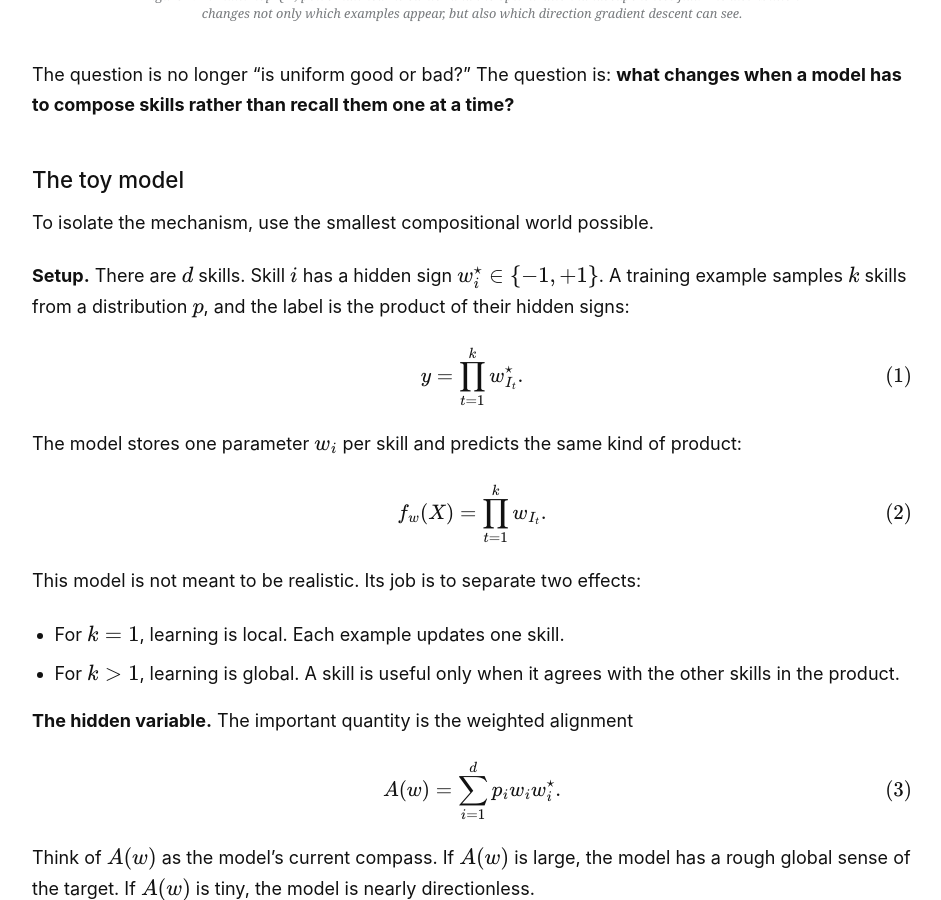
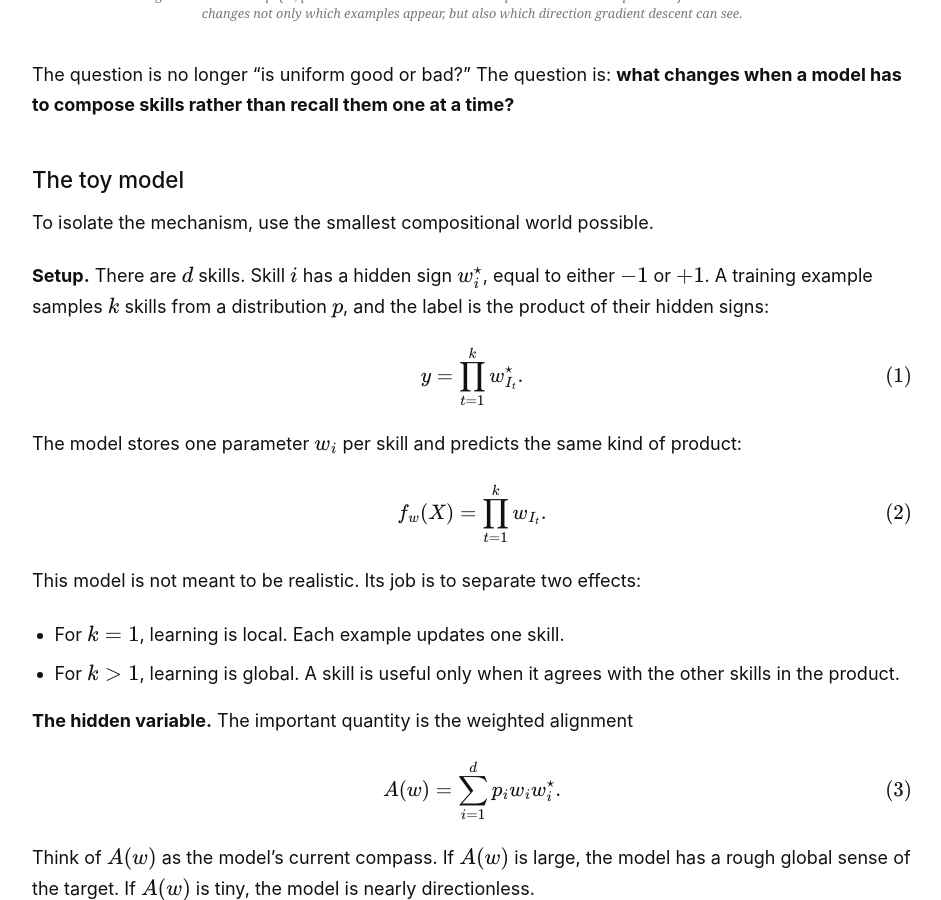
Before and after one commit to zixuan-wang-dlt/zixuan-wang-dlt.github.io, a Jekyll site: the page built from _posts/2026-06-23-power-law-compositional-reasoning.md, in a window 1280 px wide and 900 px high, scrolled down 4442 px. Shown: the whole window, without its empty margins (168-1109 px from the left). Built offline with Jekyll 4.4.1, drawn with Linux system fonts in a browser that asks for light colours; some web fonts are replaced; formulas are drawn with MathJax 3; comment, search, counter and statistics services are not loaded.

Commit message:
Clarify hidden sign notation

```diff
--- a/_posts/2026-06-23-power-law-compositional-reasoning.md
+++ b/_posts/2026-06-23-power-law-compositional-reasoning.md
@@ -119,7 +119,7 @@ The question is no longer "is uniform good or bad?" The question is: **what chan
 
 To isolate the mechanism, use the smallest compositional world possible.
 
-**Setup.** There are $d$ skills. Skill $i$ has a hidden sign $w_i^\star\in\lbrace -1,+1\rbrace$. A training example samples $k$ skills from a distribution $p$, and the label is the product of their hidden signs:
+**Setup.** There are $d$ skills. Skill $i$ has a hidden sign $w_i^\star$, equal to either $-1$ or $+1$. A training example samples $k$ skills from a distribution $p$, and the label is the product of their hidden signs:
 
 $$
 y=\prod_{t=1}^k w^\star_{I_t}.
```
